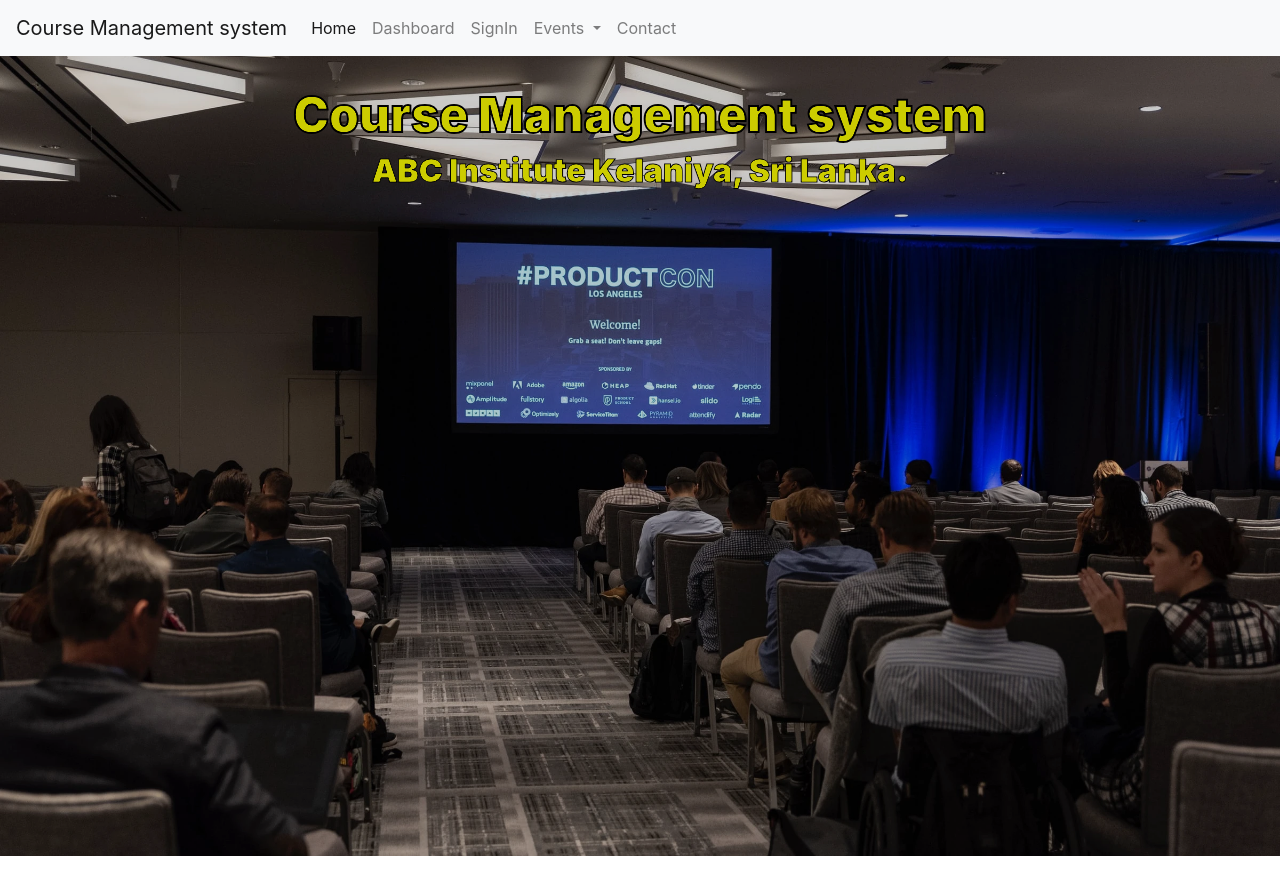
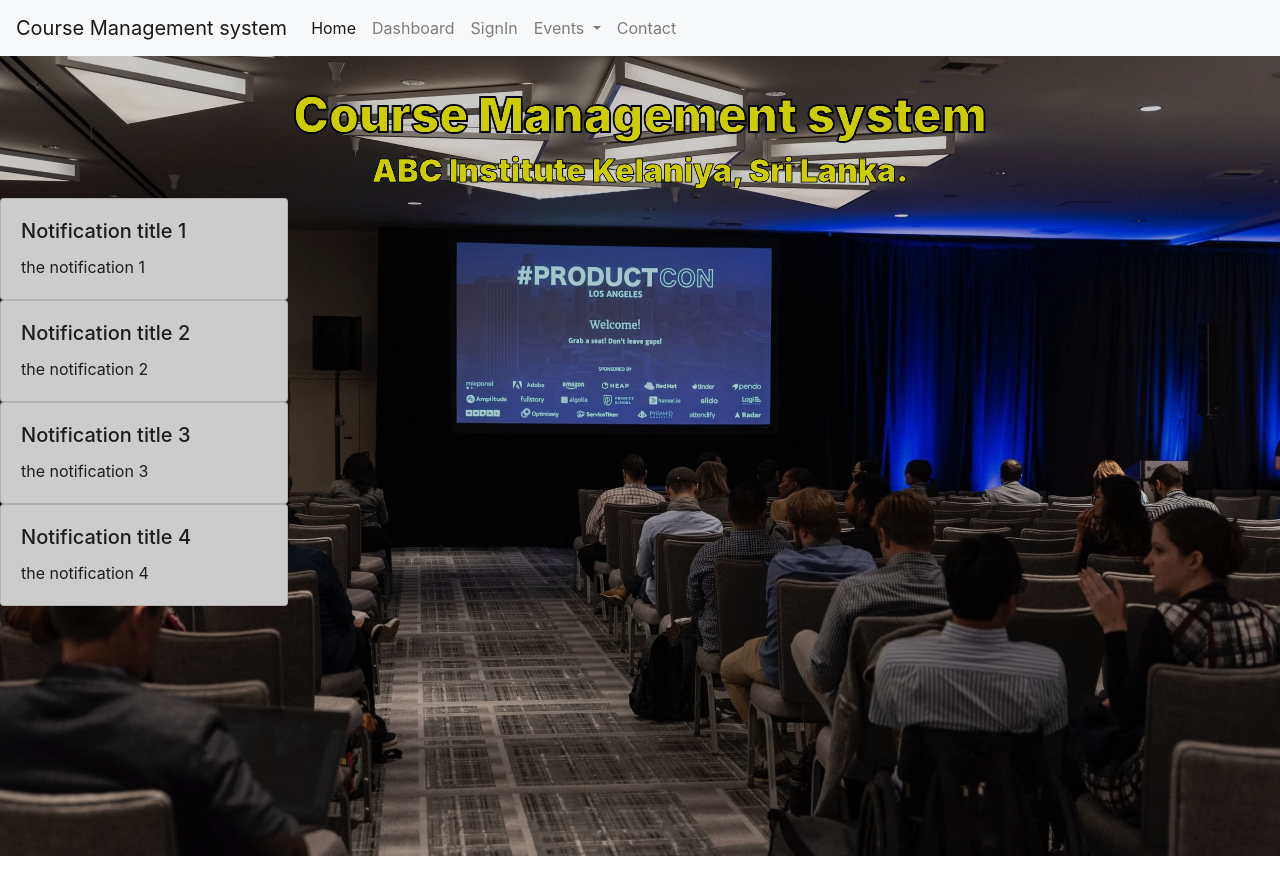
Before and after one commit to PadmaGnanapriya/course-management-system, an Angular app: page / in a window 1280 px wide. Shown: the top 894 px of the page. Built offline with nearby package versions, Linux system fonts and the light colour scheme.

Commit message:
add ngfor card into homepage.

```diff
--- a/src/app/components/home-page/home-page.component.html
+++ b/src/app/components/home-page/home-page.component.html
@@ -3,4 +3,12 @@
   <h1>Course Management system</h1>
   <h2>ABC Institute Kelaniya, Sri Lanka.</h2>
 
+  <div class="card" style="width: 18rem;" *ngFor="let notification of notificationList; index as num">
+    <div class="card-body">
+      <h5 class="card-title">{{notification.title}}</h5>
+      <p class="card-text">{{notification.notificationBody}}</p>
+
+    </div>
+  </div>
+
 </div>
--- a/src/app/components/home-page/home-page.component.ts
+++ b/src/app/components/home-page/home-page.component.ts
@@ -7,12 +7,19 @@ import {Component, OnInit} from '@angular/core';
 })
 export class HomePageComponent implements OnInit {
   brightness: number;
+  notificationList: any;
 
 
   constructor() {
   }
 
   ngOnInit(): void {
+    this.notificationList = [
+      {title: 'Notification title 1', notificationBody: 'the notification 1'},
+      {title: 'Notification title 2', notificationBody: 'the notification 2'},
+      {title: 'Notification title 3', notificationBody: 'the notification 3'},
+      {title: 'Notification title 4', notificationBody: 'the notification 4'},
+    ];
   }
 
 }
```
